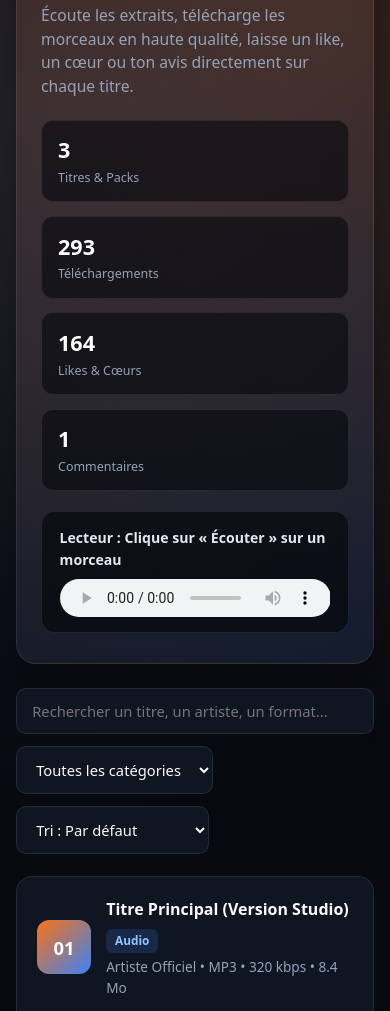
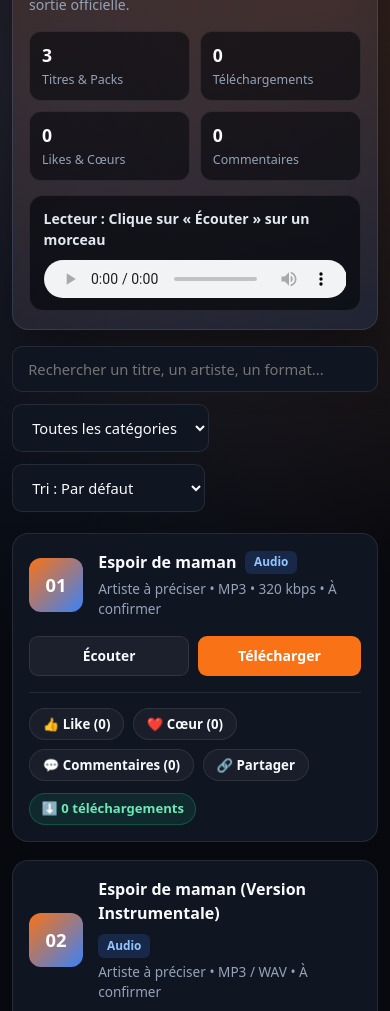
Before and after one commit to nguemaa/musique-telechargement, a plain HTML site: page index.html in a window 390 px wide. Shown: the part 210-1221 px from the top of the page. Drawn offline with Linux system fonts and the light colour scheme.

Commit message:
Update index.html

```diff
--- a/index.html
+++ b/index.html
@@ -3,7 +3,7 @@
 <head>
   <meta charset="UTF-8" />
   <meta name="viewport" content="width=device-width, initial-scale=1.0" />
-  <title>Sortie Officielle — Plateforme Audio & Téléchargement</title>
+  <title>Espoir de maman — Plateforme Audio & Téléchargement</title>
   <style>
     :root {
       --bg: #07090e;
@@ -418,6 +418,64 @@
       border: 1px solid var(--border);
     }
 
+    @media (max-width: 600px) {
+      body {
+        padding: 0.85rem 0.75rem 3rem;
+      }
+
+      .hero {
+        padding: 1.1rem 1rem;
+        border-radius: 16px;
+        margin-bottom: 1rem;
+      }
+
+      .badge {
+        font-size: 0.68rem;
+        padding: 0.28rem 0.65rem;
+      }
+
+      .hero h1 {
+        font-size: 1.55rem;
+      }
+
+      .hero p {
+        font-size: 0.88rem;
+      }
+
+      .stats-grid {
+        grid-template-columns: repeat(2, 1fr);
+        gap: 0.6rem;
+        margin-top: 1rem;
+      }
+
+      .stat-card {
+        padding: 0.65rem 0.75rem;
+      }
+
+      .stat-value {
+        font-size: 1.1rem;
+      }
+
+      .player-box {
+        padding: 0.75rem 0.85rem;
+        margin-top: 0.9rem;
+      }
+
+      .item {
+        padding: 1rem;
+      }
+
+      .actions {
+        width: 100%;
+      }
+
+      .btn-preview,
+      .btn-download {
+        flex: 1;
+        text-align: center;
+      }
+    }
+
     footer {
       margin-top: 2.5rem;
       text-align: center;
@@ -430,12 +488,12 @@
   <div class="container">
     <section class="hero">
       <div class="top-bar">
-        <span class="badge">Sortie Officielle • Téléchargement Direct</span>
+        <span class="badge">Sortie Vendredi • Espoir de maman</span>
         <button class="btn-share-site" type="button" id="copyLinkBtn">Copier le lien du site</button>
       </div>
 
       <h1>ESPOIR DE MAMAN</h1>
-      <p>Écoute les extraits, télécharge les morceaux en haute qualité, laisse un like, un cœur ou ton avis directement sur chaque titre.</p>
+      <p>Écoute les extraits, télécharge les morceaux, laisse un like, un cœur ou un commentaire dès la sortie officielle.</p>
 
       <div class="stats-grid" id="globalStats"></div>
 
@@ -462,57 +520,55 @@
     <div id="results" class="list"></div>
 
     <footer>
-      Plateforme Officielle • Statistiques, réactions et téléchargements directs
+      Espoir de maman • Statistiques, réactions et téléchargements directs
     </footer>
   </div>
 
   <script>
     const defaultTracks = [
       {
-        id: "son-1",
+        id: "espoir-de-maman-main",
         code: "01",
-        title: "Titre Principal (Version Studio)",
-        artist: "Artiste Officiel",
+        title: "Espoir de maman",
+        artist: "Artiste à préciser",
         category: "Audio",
         format: "MP3 • 320 kbps",
-        size: "8.4 Mo",
+        size: "À confirmer",
         previewUrl: "",
         downloadUrl: "#lien-telechargement-1",
-        downloads: 142,
-        likes: 48,
-        hearts: 31,
-        comments: [
-          { author: "Kévin", date: "Aujourd'hui", text: "L'instru et le refrain passent super bien !" }
-        ]
-      },
-      {
-        id: "son-2",
-        code: "02",
-        title: "Version Instrumentale",
-        artist: "Artiste Officiel",
-        category: "Audio",
-        format: "MP3 • 320 kbps",
-        size: "7.9 Mo",
-        previewUrl: "",
-        downloadUrl: "#lien-telechargement-2",
-        downloads: 87,
-        likes: 29,
-        hearts: 19,
+        downloads: 0,
+        likes: 0,
+        hearts: 0,
         comments: []
       },
       {
-        id: "son-3",
+        id: "espoir-de-maman-instru",
+        code: "02",
+        title: "Espoir de maman (Version Instrumentale)",
+        artist: "Artiste à préciser",
+        category: "Audio",
+        format: "MP3 / WAV",
+        size: "À confirmer",
+        previewUrl: "",
+        downloadUrl: "#lien-telechargement-2",
+        downloads: 0,
+        likes: 0,
+        hearts: 0,
+        comments: []
+      },
+      {
+        id: "espoir-de-maman-pack",
         code: "03",
         title: "Pack Visuel, Pochette & Paroles",
-        artist: "Artiste Officiel",
+        artist: "Artiste à préciser",
         category: "Bonus",
         format: "ZIP",
-        size: "5.1 Mo",
+        size: "À confirmer",
         previewUrl: "",
         downloadUrl: "#lien-telechargement-3",
-        downloads: 64,
-        likes: 22,
-        hearts: 15,
+        downloads: 0,
+        likes: 0,
+        hearts: 0,
         comments: []
       }
     ];
@@ -550,16 +606,23 @@
       if (!track) return;
       const player = document.getElementById("audioPlayer");
       const label = document.getElementById("nowPlaying");
+      if (!track.previewUrl) {
+        label.textContent = "Aperçu indisponible pour le moment : " + track.title + " (sortie vendredi)";
+        return;
+      }
       label.textContent = "En écoute : " + track.title + " — " + track.artist;
-      if (track.previewUrl) {
-        player.src = track.previewUrl;
-        player.play().catch(function () {});
-      }
+      player.src = track.previewUrl;
+      player.play().catch(function () {});
     }
 
-    function registerDownload(id) {
+    function handleDownload(event, id) {
       const track = tracks.find(t => t.id === id);
       if (!track) return;
+      if (!track.downloadUrl || track.downloadUrl.startsWith("#")) {
+        event.preventDefault();
+        alert("Le téléchargement de « " + track.title + " » sera disponible dès la sortie officielle vendredi.");
+        return;
+      }
       track.downloads += 1;
       saveAll();
       render();
@@ -673,7 +736,7 @@
               '</div>' +
               '<div class="actions">' +
                 (item.category === "Audio" ? '<button class="btn-preview" type="button" onclick="playPreview(\'' + item.id + '\')">Écouter</button>' : '') +
-                '<a class="btn-download" href="' + item.downloadUrl + '" download onclick="registerDownload(\'' + item.id + '\')">Télécharger</a>' +
+                '<a class="btn-download" href="' + item.downloadUrl + '" download onclick="handleDownload(event, \'' + item.id + '\')">Télécharger</a>' +
               '</div>' +
             '</div>' +
             '<div class="social-bar">' +
```
